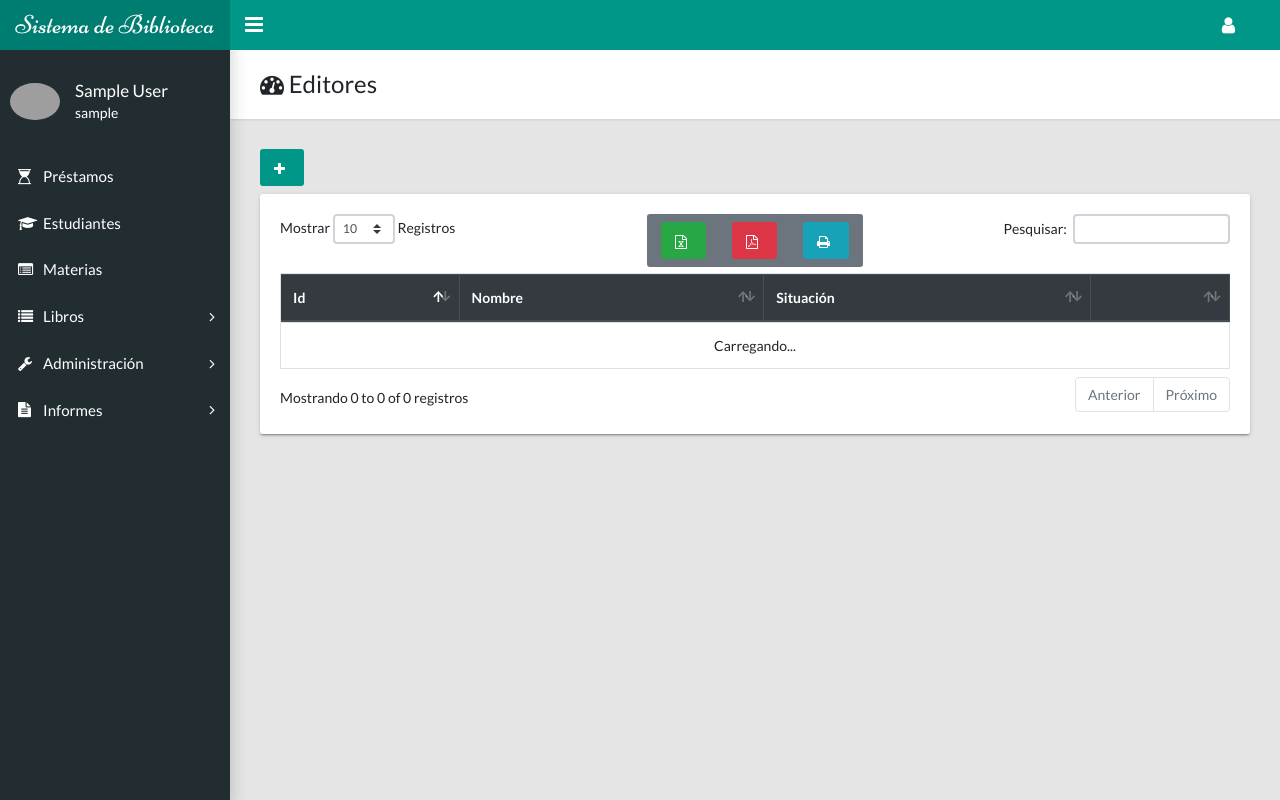
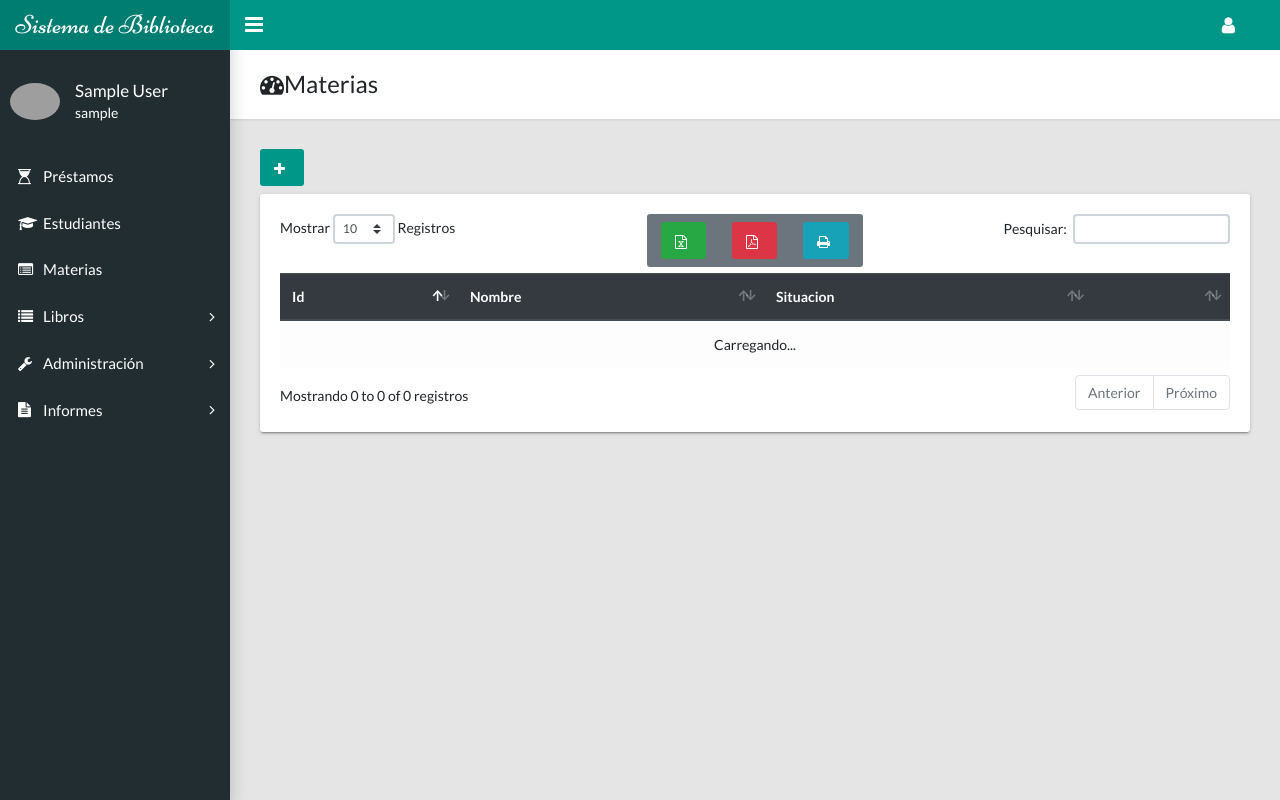
Before and after one commit to Miguelvrx/proweb, a PHP site: the page made by Views/Materia/index.php in a window 1280 px wide. Run offline with PHP 8.4, Linux system fonts and the light colour scheme; the template is opened without the code that fills it, so the values that code supplies are empty; the visitor is signed in with stand-in values (Sample User, id 1); some libraries are stand-ins or nearby versions; grey boxes are pictures that could not be loaded.

Commit message:
Creacion de vista para registrar materia

```diff
--- a/Views/Materia/index.php
+++ b/Views/Materia/index.php
@@ -1,21 +1,21 @@
 <?php include "Views/Templates/header.php"; ?>
 <div class="app-title">
     <div>
-        <h1><i class="fa fa-dashboard"></i> Editores</h1>
+        <h1><i class="fa fa-dashboard"></i>Materias</h1>
     </div>
 </div>
-<button class="btn btn-primary mb-2" type="button" onclick="frmEditorial()"><i class="fa fa-plus"></i></button>
+<button class="btn btn-primary mb-2" type="button" onclick="frmMateria()"><i class="fa fa-plus"></i></button>
 <div class="row">
     <div class="col-lg-12">
         <div class="tile">
             <div class="tile-body">
                 <div class="table-responsive">
-                    <table class="table table-bordered table-hover" id="tblEditorial">
+                    <table class="table table-light mt-4" id="tblMateria">
                         <thead class="thead-dark">
                             <tr>
                                 <th>Id</th>
                                 <th>Nombre</th>
-                                <th>Situación</th>
+                                <th>Situacion</th>
                                 <th></th>
                             </tr>
                         </thead>
@@ -27,29 +27,29 @@
         </div>
     </div>
 </div>
-<div id="nuevoEditorial" class="modal fade" tabindex="-1" role="dialog" aria-labelledby="my-modal-title" aria-hidden="true">
+<div id="nuevoMateria" class="modal fade" tabindex="-1" role="dialog" aria-labelledby="my-modal-title" aria-hidden="true">
     <div class="modal-dialog" role="document">
         <div class="modal-content">
             <div class="modal-header bg-primary text-white">
-                <h5 class="modal-title text-white" id="title">Registrar editor</h5>
+                <h5 class="modal-title text-white" id="title">Registrar Materia</h5>
                 <button class="close" data-dismiss="modal" aria-label="Close">
                     <span aria-hidden="true">&times;</span>
                 </button>
             </div>
             <div class="modal-body">
-                <form id="frmEditorial">
+                <form id="frmMateria">
                     <div class="row">
                         <div class="col-md-12">
                             <div class="form-group">
-                                <label for="editorial">Nombre</label>
+                                <label for="materia">Nombre</label>
                                 <input type="hidden" id="id" name="id">
-                                <input id="editorial" class="form-control" type="text" name="editorial" required placeholder="Nome da Editora">
+                                <input id="materia" class="form-control" type="text" name="materia" required placeholder="Nombre de Materia">
                             </div>
                         </div>
 
                         <div class="col-md-12">
                             <div class="form-group">
-                                <button class="btn btn-primary" type="submit" onclick="registrarEditorial(event)" id="btnAccion">Registro</button>
+                                <button class="btn btn-primary" type="submit" onclick="registrarMateria(event)" id="btnAccion">Registro</button>
                                 <button class="btn btn-danger" type="button" data-dismiss="modal">Regresa</button>
                             </div>
                         </div>
```
